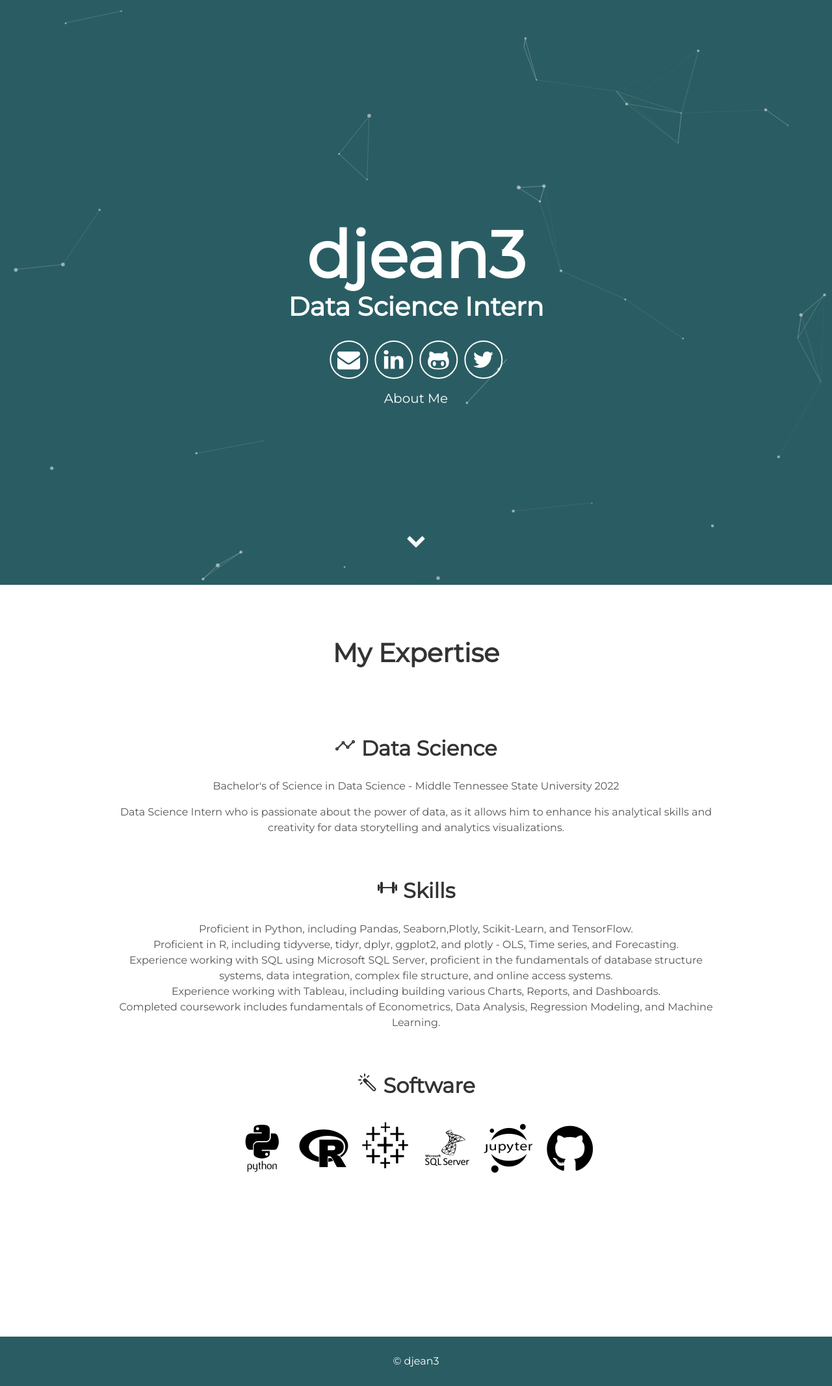
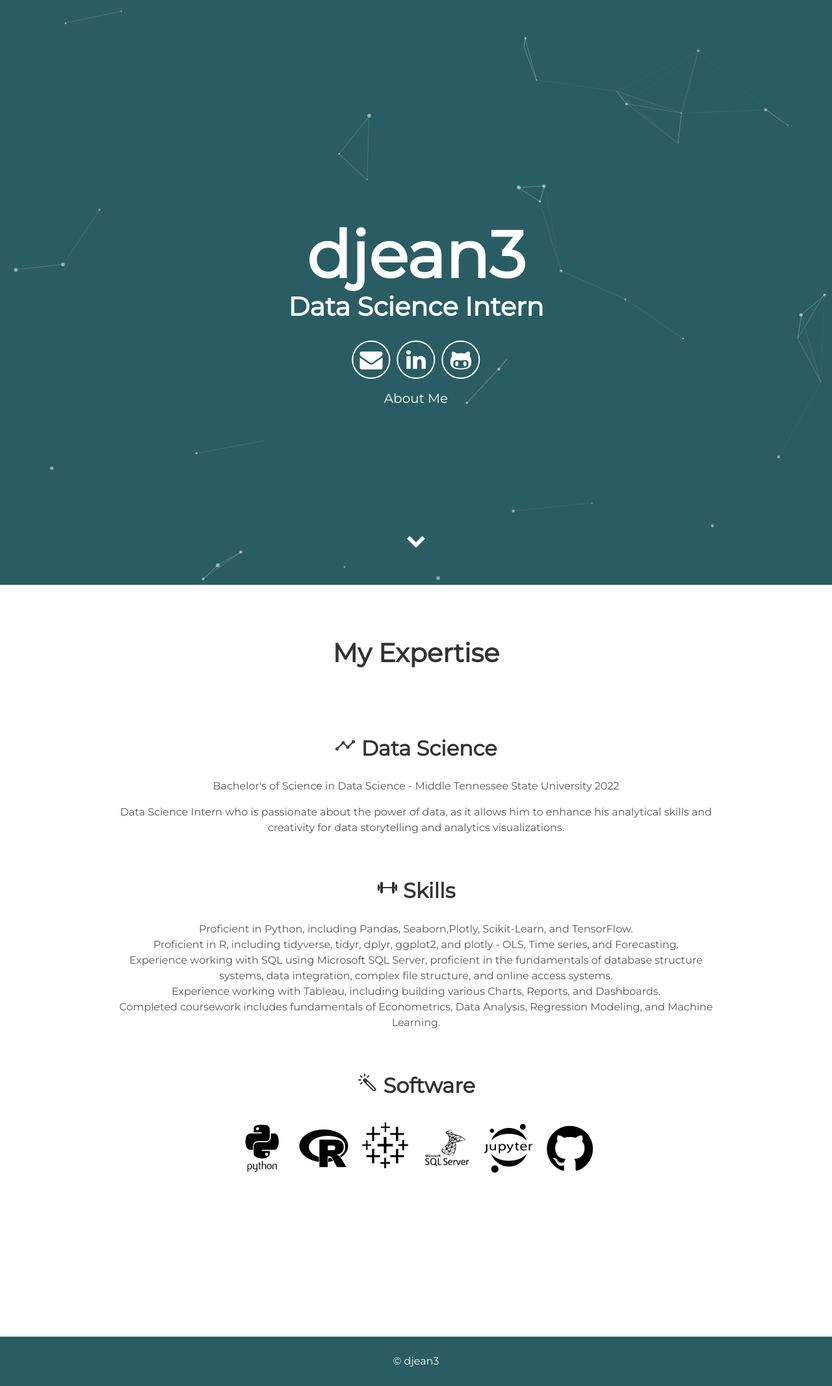
Before and after one commit to Djean3/djean3.github.io, a Jekyll site: the page built from index.html, in a window 1280 px wide. Shown: the whole page at 65% size. Built offline with Jekyll 4.4.1, drawn with Linux system fonts in a browser that asks for light colours; nearby versions of some CDN libraries.

Commit message:
Update header.html

```diff
--- a/_includes/header.html
+++ b/_includes/header.html
@@ -5,10 +5,9 @@
         <span class="site-description">{{site.user_title}}</span>
       </h1>
       <div class="header-icons">
-        <a aria-label="Send email" href="mailto:armiadata@gmail.com"><i class="icon fa fa-envelope"></i></a>
-        <a aria-label="My LinkedIn" target="_blank" href="https://www.linkedin.com/in/armiahabib"><i class="icon fa fa-linkedin" aria-hidden="true"></i></a>
-        <a aria-label="My Github" target="_blank" href="https://github.com/ArmiaData"><i class="icon fa fa-github-alt" aria-hidden="true"></i></a>
-        <a aria-label="My Twitter" target="_blank" href="https://twitter.com/ArmiaData"><i class="icon fa fa-twitter" aria-hidden="true"></i></a>
+        <a aria-label="Send email" href="mailto:dej2f@mtmail.mtsu.edu"><i class="icon fa fa-envelope"></i></a>
+        <a aria-label="My LinkedIn" target="_blank" href="https://www.linkedin.com/in/david-jean-725a44225/"><i class="icon fa fa-linkedin" aria-hidden="true"></i></a>
+        <a aria-label="My Github" target="_blank" href="https://github.com/Djean3"><i class="icon fa fa-github-alt" aria-hidden="true"></i></a>
       </div>
       <div class="header-links">
         <a class="link" href="#about" data-scroll>About Me</a>
```
